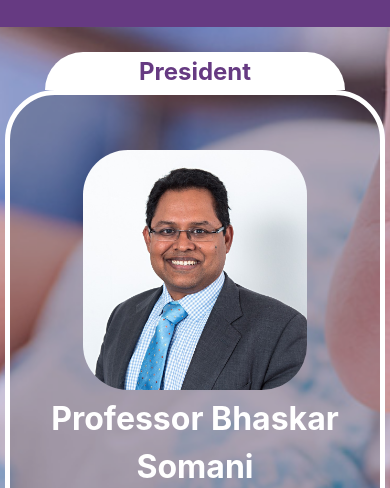
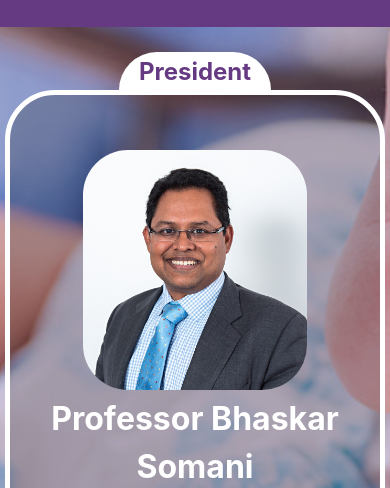
Before and after one commit to nndn/itruetest, a plain HTML site: page mem1.html in a window 390 px wide. Shown: the part 351-839 px from the top of the page. Drawn offline with nearby package versions, Linux system fonts and the light colour scheme.

Commit message:
initial commit 3

```diff
--- a/mem-style.css
+++ b/mem-style.css
@@ -603,6 +603,12 @@ body {
         font-size: medium;
     }
 
+    .post {
+        width: fit-content;
+        padding-left: 20px;
+        padding-right: 20px;
+    }
+
 }
 
 @media(max-width: 480px){
```
